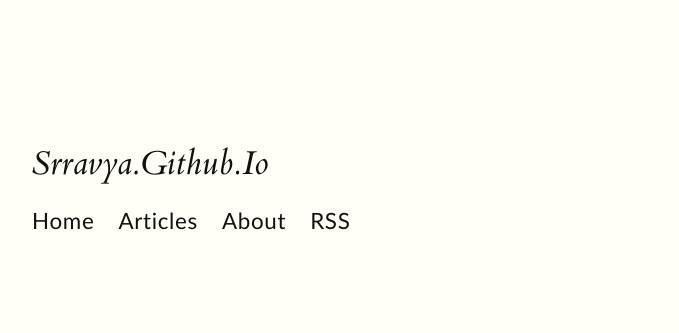
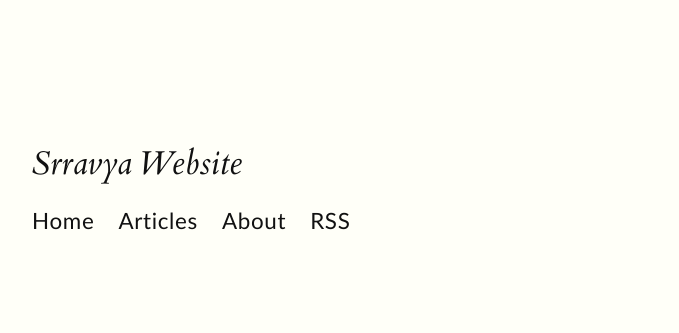
Before and after one commit to srravya/srravya.github.io, a Jekyll site: the page built from index.html, in a window 1280 px wide. Shown: the top 333 px of the page, without its empty margins (128-807 px from the left). Built offline with Jekyll 4.4.1, drawn with Linux system fonts in a browser that asks for light colours; some of the changed lines change nothing that is shown.

Commit message:
Update _config.yml

```diff
--- a/_config.yml
+++ b/_config.yml
@@ -1,7 +1,7 @@
 ###########
 # site.title
 
-# title: Srravya Website
+title: Srravya Website
 description: A profile site
 url: "https://srravya.github.io"
 host: 0.0.0.0
```
